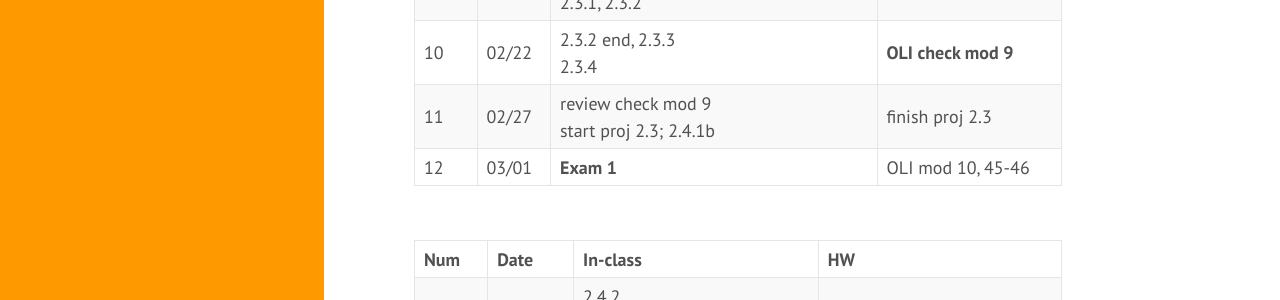
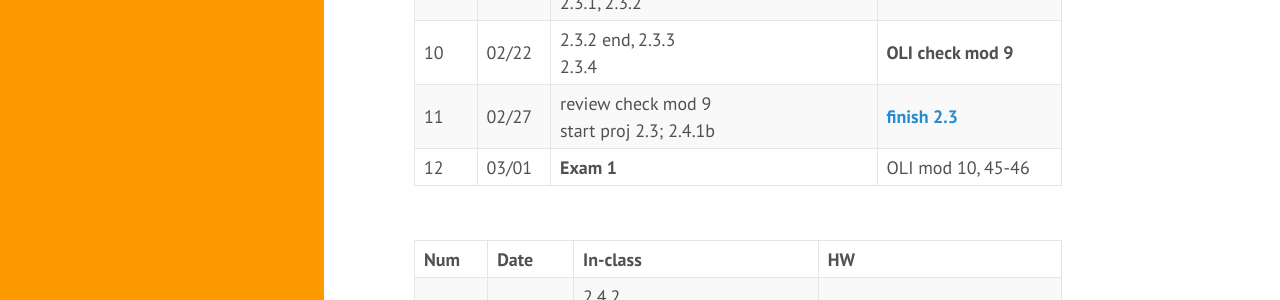
Before and after one commit to gastonstat/math206, a Jekyll site: the page built from calendar.md, in a window 1280 px wide and 900 px high, scrolled down 674 px. Shown: the part 155-455 px from the top of the window. Built offline with Jekyll 4.4.1, drawn with Linux system fonts in a browser that asks for light colours; nearby versions of some CDN libraries.

Commit message:
projects: add proj 2.3

```diff
--- a/calendar.md
+++ b/calendar.md
@@ -86,7 +86,7 @@ Note: Checkpoints are due by the next day of classes from the day displayed on t
       <td>11</td>
       <td>02/27</td>
       <td>review check mod 9<br>start proj 2.3; 2.4.1b</td>
-      <td>finish proj 2.3</td>
+      <td><b><a href="../projects/project-2-3.pdf">finish 2.3</a></b></td>
     </tr>
     <tr>
       <td>12</td>
```
Also changed, not shown: 1 other file.
